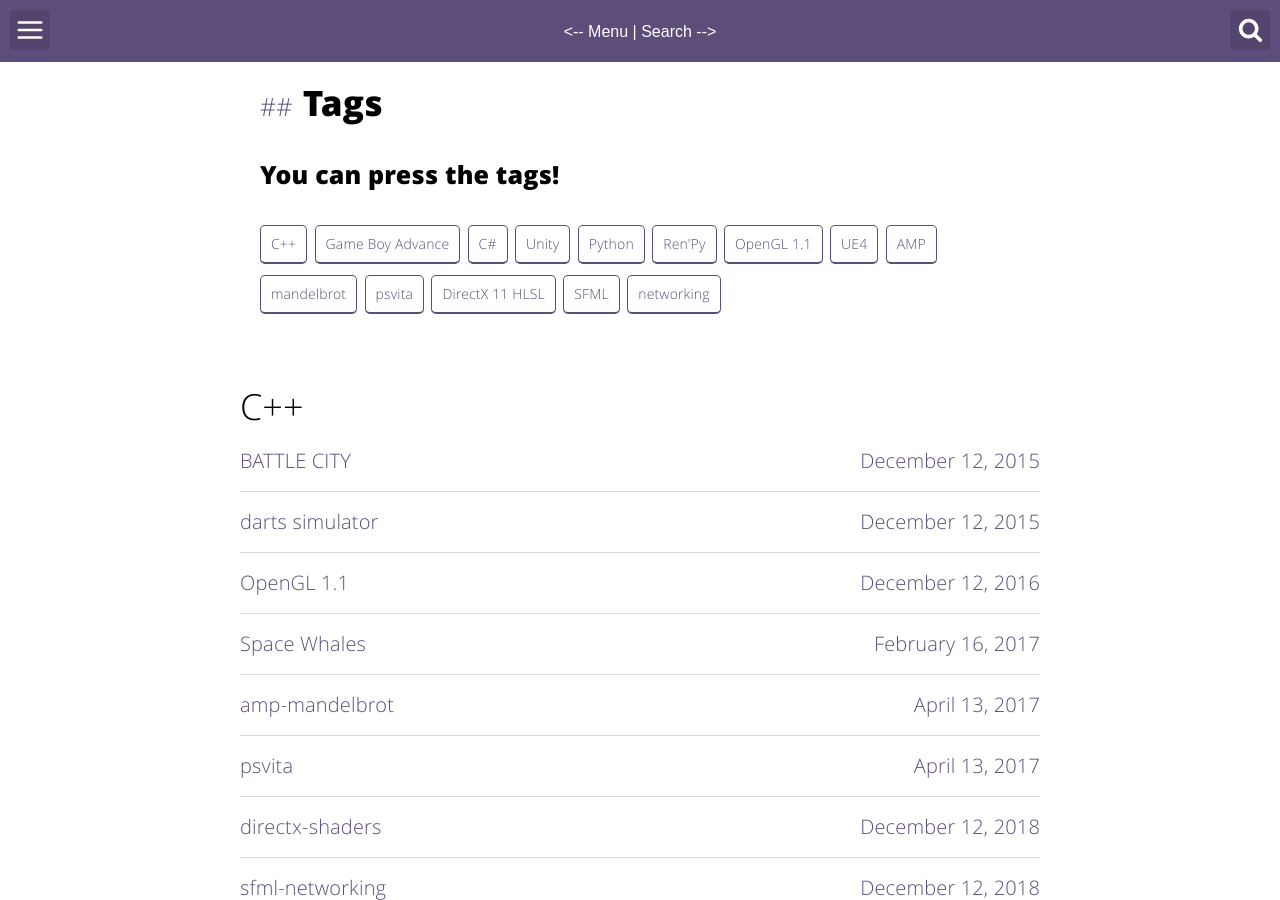
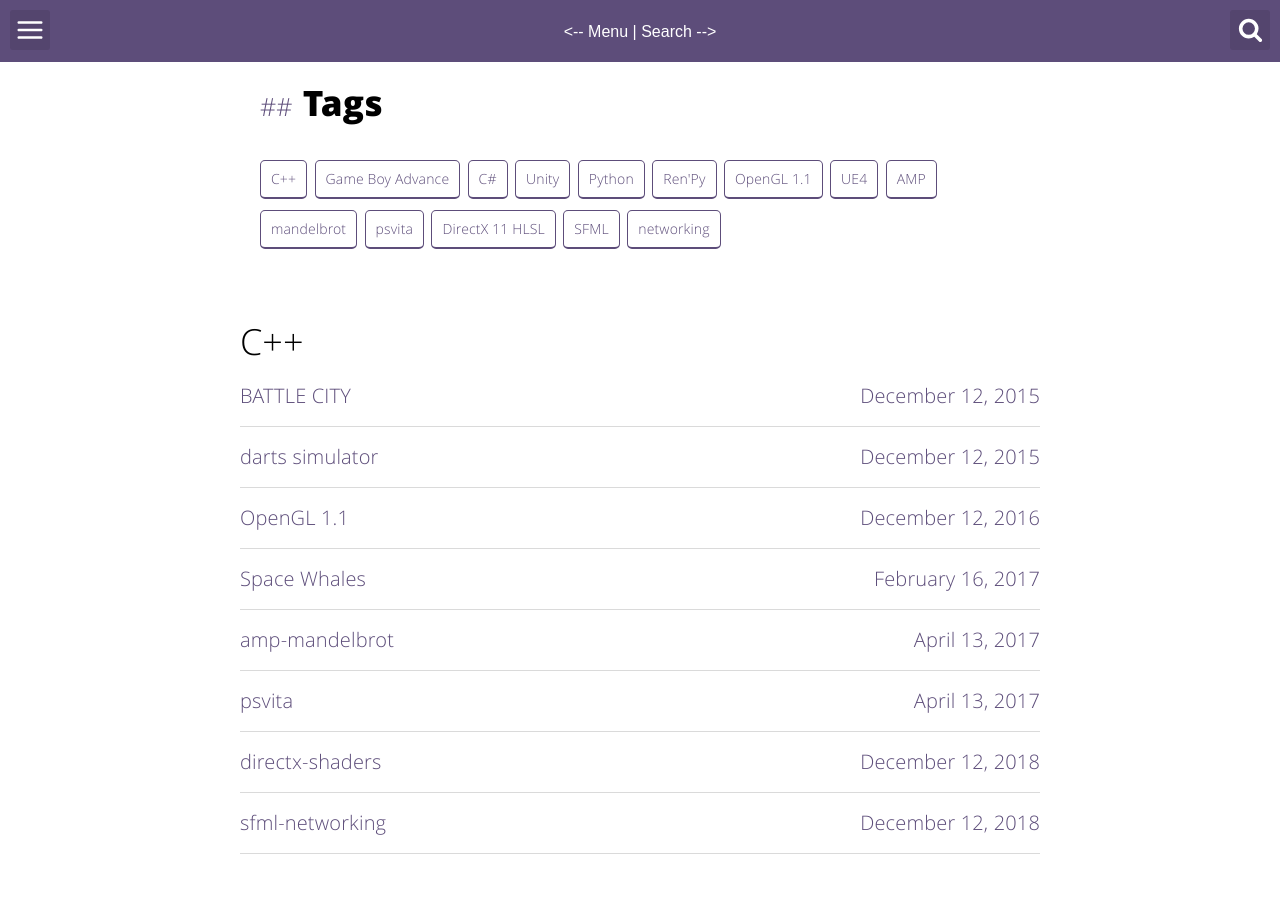
Before and after one commit to matzar/matzar.github.io, a Jekyll site: the page built from tags.html, in a window 1280 px wide and 900 px high. Built offline with Jekyll 4.4.1, drawn with Linux system fonts in a browser that asks for light colours.

Commit message:
remove: tags.html - h3

```diff
--- a/tags.html
+++ b/tags.html
@@ -6,7 +6,6 @@ description: "Take a look at my beautiful tags."
 ---
 
 <h2>Tags</h2>
-<h3>You can press the tags!</h3>
 <div class="tags">
 {% assign tags_list = site.tags %}
   {% if tags_list.first[0] == null %}
```
